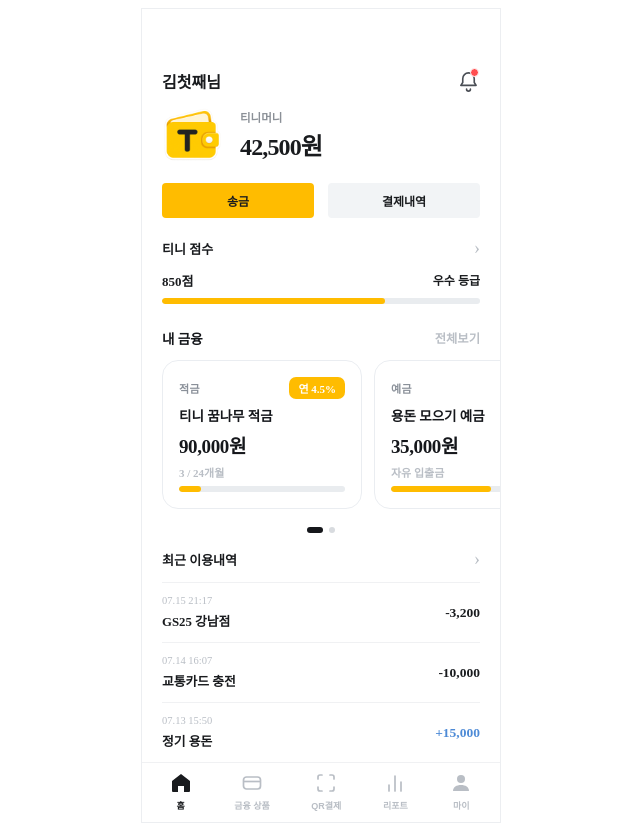
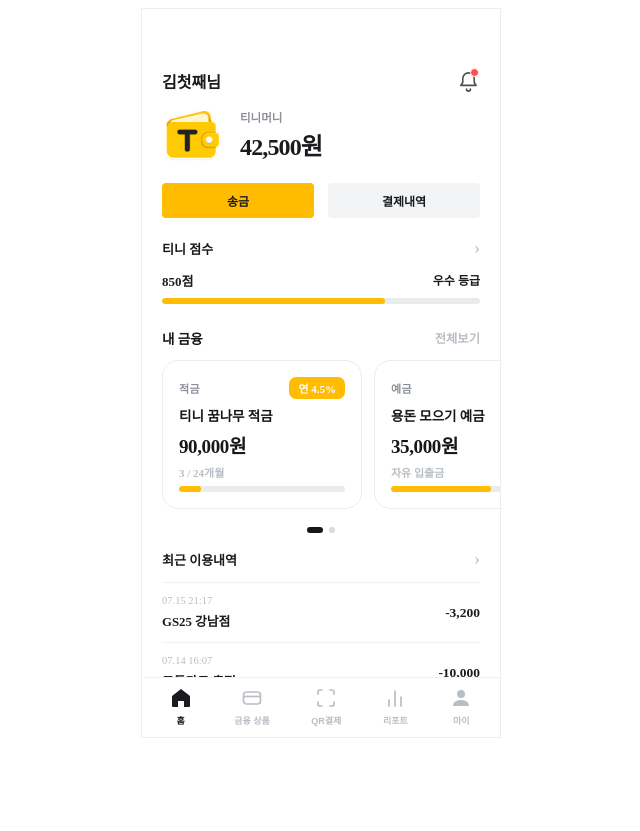
Before and after one commit to KB-PJT-CLASS22-TEAM4/TeenyMoney-FrontEnd, a Vue app in the folder frontend/: page /child/home in a window 1280 px wide. Shown: the whole page, without its empty margins (319-959 px from the left). After the commit the page ends 800 px from the top, so only its background shows below. Built offline with nearby package versions, Linux system fonts and the light colour scheme; no server answers.

Commit message:
fix : 스크롤 UI 수정

```diff
--- a/frontend/src/pages/Child/ChildHome.vue
+++ b/frontend/src/pages/Child/ChildHome.vue
@@ -12,6 +12,8 @@
         <span v-if="hasUnread" class="bell-dot"></span>
       </button>
     </header>
+
+    <div class="scroll-area">
 
     <!-- 잔액 영역 -->
     <section class="balance">
@@ -80,7 +82,7 @@
         </span>
       </div>
     </section>
-
+    </div>
     <!-- 하단 탭바 -->
     <BottomTabBar active="home" @select="onTabSelect" />
   </div>
@@ -164,11 +166,12 @@ function onTabSelect(key) {
   display: flex;
   flex-direction: column;
   width: 360px;
-  min-height: 730px;
+  height: 730px;           /* min-height → height */
   margin: 0 auto;
   padding-top: 50px;
   background: #ffffff;
   border: 1px solid #eceef1;
+  overflow: hidden;
 }
 
 /* 상단 헤더 */
@@ -432,4 +435,12 @@ function onTabSelect(key) {
   width: 16px;
   background: #15171b;
 }
+.scroll-area {
+  flex: 1;
+  overflow-y: auto;
+  scrollbar-width: none;
+}
+.scroll-area::-webkit-scrollbar {
+  display: none;
+}
 </style>
```
